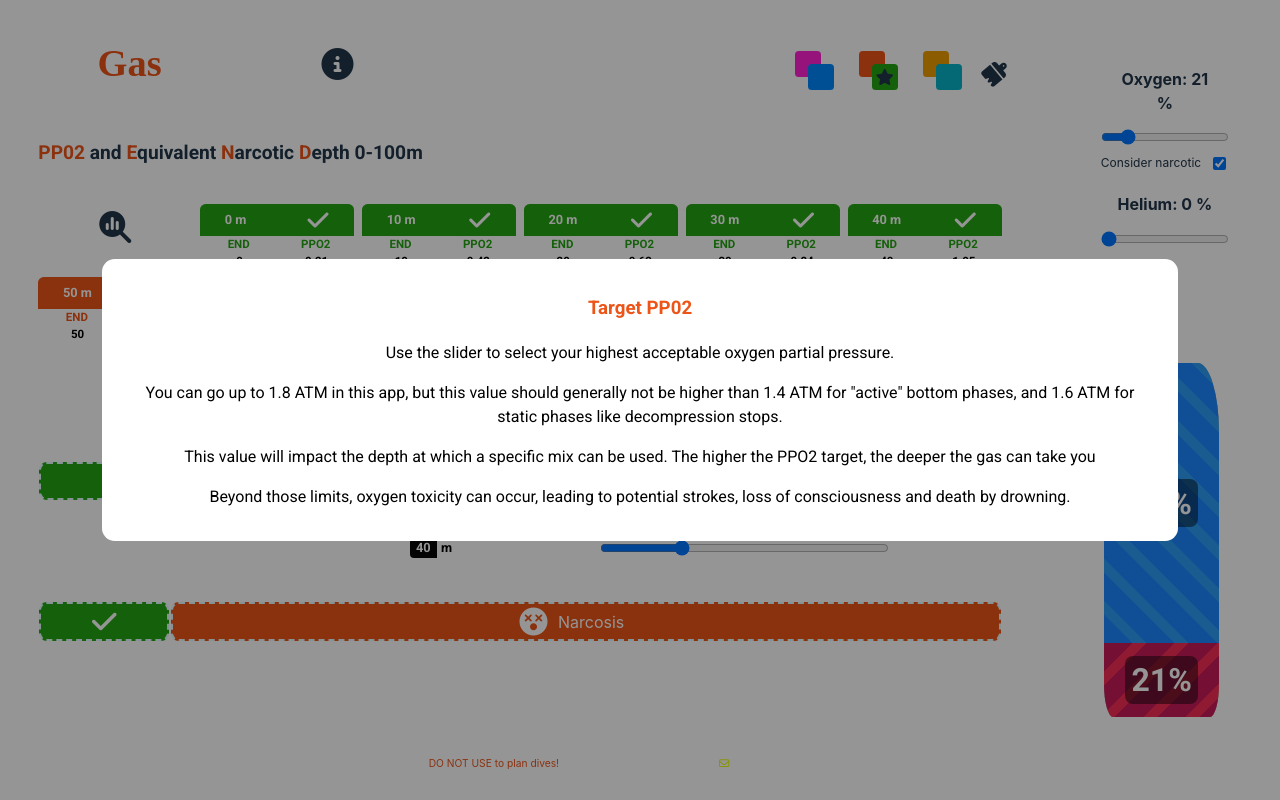
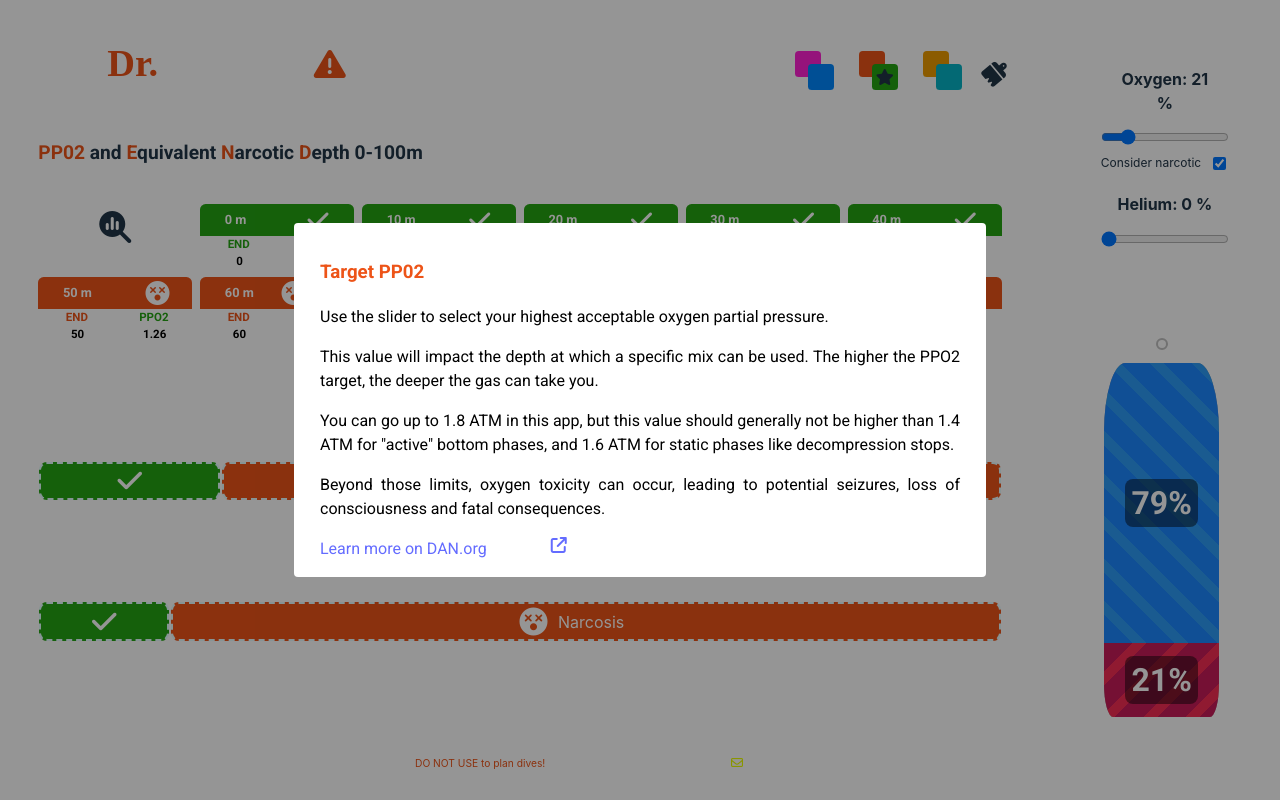
Before and after one commit to ClementBenezech/GasMixer, a React (Vite) app: page / in a window 1280 px wide. Both pictures are taken after a click on the icon 992 px from the left and 407 px from the top of the page. Built offline with nearby package versions, Linux system fonts and the light colour scheme; a web font is replaced by a local one.

Commit message:
last polish to make V1 production ready and extract some science logic out into functions

```diff
--- a/src/components/GasAnalysis/GasAnalysis.tsx
+++ b/src/components/GasAnalysis/GasAnalysis.tsx
@@ -1,7 +1,6 @@
 import { useContext } from "react";
 import SimpleBarGraph from "../SimpleBarGraph/SimpleBarGraph";
 
-import { getEquivalentNarcosisDepthForDepth } from "../utils/functions";
 import * as S from "./GasAnalysis.style";
 import { AppContext } from "../../AppContext";
 import useGasAnalysis from "./useGasAnalysis";
@@ -9,6 +8,7 @@ import useEditParametersComponentsProps from "./useEditParametersComponentsProps
 import useThemeColors from "../utils/hooks/useThemeColors";
 import ToxicityHelpMessage from "./HelpMessages/ToxicityHelpMessage";
 import NarcosisHelpMessage from "./HelpMessages/NarcosisHelpMessage";
+import { getGasAnalysisForDepth } from "./functions";
 
 const OxygenPartialPressure = () => {
   const { appData } = useContext(AppContext);
@@ -22,29 +22,18 @@ const OxygenPartialPressure = () => {
   const depthArray = [0, 10, 20, 30, 40, 50, 60, 70, 80, 90, 100];
 
   const NarcosisIcon = <i className="fa-solid fa-face-dizzy"></i>;
-
   const DeathIcon = <i className="fa-solid fa-ghost"></i>;
   const checkIcon = <i className="fa-solid fa-check"></i>;
   const magnifierIcon = <i className="fa-solid fa-magnifying-glass-chart"></i>;
 
   const RenderedPP02Array = depthArray.map((depth) => {
-    const oxygenPartialPressure =
-      Math.round(tankGases.oxygen.percentage * (depth / 10 + 1)) / 100;
-
-    const equivalentNarcoticDepth = getEquivalentNarcosisDepthForDepth(
-      depth,
-      tankGases.nitrogen.percentage,
-      tankGases.oxygen.percentage,
-      appData.appSettings.isOxygenNarcotic
-    );
-
-    //Assessing if gas is safe
-    const isPartialPressureSafe =
-      oxygenPartialPressure >= appSettings.lowestOxygenPartialPressure &&
-      oxygenPartialPressure <= appSettings.highestOxygenPartialPressure;
-    const isDepthNarcotic =
-      equivalentNarcoticDepth > appSettings.equivalentNarcoticDepth;
-    const isGasMixSafe = !isDepthNarcotic && isPartialPressureSafe;
+    const {
+      equivalentNarcoticDepth,
+      isPartialPressureSafe,
+      isDepthNarcotic,
+      isGasMixSafe,
+      oxygenPartialPressure,
+    } = getGasAnalysisForDepth({ depth, appSettings, tankGases });
 
     const CellColors = {
       PPN2: isDepthNarcotic ? dangerColor : safeColor,
@@ -121,7 +110,6 @@ const OxygenPartialPressure = () => {
           {RenderedPP02Array}
         </S.PPO2ENDTable>
       </S.PPO2ENDSection>
-      {/* <MODcomponent OxygenPercentage={oxygenPercentage} /> */}
     </>
   );
 };
--- a/src/components/GasAnalysis/HelpMessages/NarcosisHelpMessage.tsx
+++ b/src/components/GasAnalysis/HelpMessages/NarcosisHelpMessage.tsx
@@ -1,30 +1,36 @@
 import useThemeColors from "../../utils/hooks/useThemeColors";
+import { ExternalLink } from "./ToxicityHelpMessage";
 
 const NarcosisHelpMessage = () => {
   const { dangerColor } = useThemeColors();
 
   return (
-    <div>
+    <div style={{ textAlign: "justify" }}>
       <h3 style={{ color: dangerColor }}>Target END</h3>
       <p>
         Use the Slider to select your target maximum Equivalent Narcotic Depth
       </p>
       <p>
-        This Value is very specific to each diver. You should select a depth at
-        which, on air, you don't get the effects of nitrogen narcosis.
+        This Value is very specific to each diver. You should in theory select a
+        depth at which, on air, you don't get the effects of nitrogen narcosis.
       </p>
       <p>
         The higher the Equivalent Narcotic Depth, the deeper a specific mix can
-        take you safely
+        take you safely. You can add a fraction of helium, which is
+        non-narcotic, to extend your maximum depth
       </p>
       <p>
         For a specific dive at a given depth, if you accept a deeper END, then
         you can use a mix with less Helium and more Nitrogen
       </p>
       <p>
-        This app lets you choose wether or not you want to consider oxygen
-        narcotic.
+        This app gives you the freedom to choose whether or not you want to
+        consider oxygen narcotic
       </p>
+      <ExternalLink href="https://en.wikipedia.org/wiki/Equivalent_narcotic_depth">
+        <span>Learn more on Wikipedia.org</span>
+        <i className="fa-solid fa-arrow-up-right-from-square"></i>
+      </ExternalLink>
     </div>
   );
 };
--- a/src/components/GasAnalysis/HelpMessages/ToxicityHelpMessage.tsx
+++ b/src/components/GasAnalysis/HelpMessages/ToxicityHelpMessage.tsx
@@ -1,14 +1,25 @@
+import styled from "styled-components";
 import useThemeColors from "../../utils/hooks/useThemeColors";
+
+export const ExternalLink = styled.a`
+  display: flex;
+  gap: 5vw;
+  justify-content: flex-start;
+`;
 
 const ToxicityHelpMessage = () => {
   const { dangerColor } = useThemeColors();
 
   return (
-    <div>
+    <div style={{ textAlign: "justify" }}>
       <h3 style={{ color: dangerColor }}>Target PP02</h3>
       <p>
         Use the slider to select your highest acceptable oxygen partial
         pressure.
+      </p>
+      <p>
+        This value will impact the depth at which a specific mix can be used.
+        The higher the PPO2 target, the deeper the gas can take you.
       </p>
       <p>
         You can go up to 1.8 ATM in this app, but this value should generally
@@ -16,13 +27,13 @@ const ToxicityHelpMessage = () => {
         static phases like decompression stops.
       </p>
       <p>
-        This value will impact the depth at which a specific mix can be used.
-        The higher the PPO2 target, the deeper the gas can take you
+        Beyond those limits, oxygen toxicity can occur, leading to potential
+        seizures, loss of consciousness and fatal consequences.
       </p>
-      <p>
-        Beyond those limits, oxygen toxicity can occur, leading to potential
-        strokes, loss of consciousness and death by drowning.
-      </p>
+      <ExternalLink href="https://dan.org/health-medicine/health-resources/diseases-conditions/oxygen-toxicity/">
+        <span>Learn more on DAN.org</span>
+        <i className="fa-solid fa-arrow-up-right-from-square"></i>
+      </ExternalLink>
     </div>
   );
 };
--- a/src/components/GasAnalysis/functions.ts
+++ b/src/components/GasAnalysis/functions.ts
@@ -1,4 +1,7 @@
+import { AppSettings } from "../../AppContext";
+import { TankGases } from "../TankMixer/types";
 import { Theme } from "../utils/constants";
+import { getEquivalentNarcosisDepthForDepth } from "../utils/functions";
 import { Zones } from "./types";
 
 export const getPPO2ZOnes = (
@@ -55,3 +58,38 @@ export const getNarcosisZones = (
     },
   ];
 };
+
+export const getGasAnalysisForDepth = ({
+  depth,
+  appSettings,
+  tankGases,
+}: {
+  depth: number;
+  appSettings: AppSettings;
+  tankGases: TankGases;
+}) => {
+  const oxygenPartialPressure =
+    Math.round(tankGases.oxygen.percentage * (depth / 10 + 1)) / 100;
+  const equivalentNarcoticDepth = getEquivalentNarcosisDepthForDepth(
+    depth,
+    tankGases.nitrogen.percentage,
+    tankGases.oxygen.percentage,
+    appSettings.isOxygenNarcotic
+  );
+
+  //Assessing if gas is safe
+  const isPartialPressureSafe =
+    oxygenPartialPressure >= appSettings.lowestOxygenPartialPressure &&
+    oxygenPartialPressure <= appSettings.highestOxygenPartialPressure;
+  const isDepthNarcotic =
+    equivalentNarcoticDepth > appSettings.equivalentNarcoticDepth;
+  const isGasMixSafe = !isDepthNarcotic && isPartialPressureSafe;
+
+  return {
+    equivalentNarcoticDepth,
+    isPartialPressureSafe,
+    isDepthNarcotic,
+    isGasMixSafe,
+    oxygenPartialPressure,
+  };
+};
--- a/src/components/GasAnalysis/useEditParametersComponentsProps.tsx
+++ b/src/components/GasAnalysis/useEditParametersComponentsProps.tsx
@@ -20,7 +20,6 @@ const useEditParametersComponentsProps = () => {
     max: 120,
     type: "range",
     onChange: (e: React.ChangeEvent<HTMLInputElement>) => {
-      console.log(e.target.value);
       const newSettings = {
         ...appData.appSettings,
         equivalentNarcoticDepth: parseInt(e.target.value),
--- a/src/components/ModalContainer/ModalContainer.tsx
+++ b/src/components/ModalContainer/ModalContainer.tsx
@@ -18,10 +18,13 @@ const Content = styled.div`
   background: white;
   color: black;
   height: min-content;
-  width: 80vw;
+  width: 50vw;
   padding: 2vh 2vw;
   font-family: "Roboto";
-  border-radius: 1vw;
+  border-radius: 0.5vh;
+  @media only screen and (max-width: 1024px) {
+    width: 80vw;
+  }
 `;
 
 export const ModalContainer = ({
--- a/src/components/SimpleBarGraph/SimpleBarGraph.tsx
+++ b/src/components/SimpleBarGraph/SimpleBarGraph.tsx
@@ -12,9 +12,15 @@ const SimpleBarGraph = ({
   HelpMessage,
   ...restProps
 }: SimpleBarGraphProps) => {
+  const xAxisBoundaries = {
+    min: 0,
+    max: 300,
+    unit: "m",
+  };
   const RenderedBars = zones.map((zone) => {
     const barWidth = zone.end - zone.start;
-    const shouldBarBeDisplayed = zone.end > 0 && zone.start < 300;
+    const shouldBarBeDisplayed =
+      zone.end > 0 && zone.start < xAxisBoundaries.max;
     const lowestBarWidthToShowIcon = 20;
     const lowestBarWidthToShowLabel = 100;
     return shouldBarBeDisplayed ? (
@@ -62,8 +68,8 @@ const SimpleBarGraph = ({
           ></i>
         </S.BarChartTitle>
         <S.ScaleContainer>
-          <div>0 m</div>
-          <div>300 m</div>
+          <div>{`${xAxisBoundaries.min} ${xAxisBoundaries.unit}`}</div>
+          <div>{`${xAxisBoundaries.max} ${xAxisBoundaries.unit}`}</div>
         </S.ScaleContainer>
         <S.BarChartBarContainer>{RenderedBars}</S.BarChartBarContainer>
       </S.BarChartContainer>
--- a/src/components/TankMixer/HelpMessages/GlobalHelpMessage.tsx
+++ b/src/components/TankMixer/HelpMessages/GlobalHelpMessage.tsx
@@ -5,9 +5,13 @@ const GlobalHelpMessage = () => {
 
   return (
     <div style={{ textAlign: "justify" }}>
-      <h3 style={{ color: dangerColor }}>GasScanner</h3>
+      <h3 style={{ color: dangerColor }}>
+        <i className="fa-solid fa-circle-exclamation"></i>
+        {"  "}Disclaimer
+      </h3>
       <p style={{ color: dangerColor }}>
-        Disclaimer: I am not a tech diver. I'm just a recreational divemaster.
+        I am not a tech diver (also just to clear any ambiguities: NOT a
+        doctor). I'm just a recreational divemaster with limited experience.
         Therefore, and also because I'm only human, this app may contain errors.
         It's meant as an educational tool to demonstrate some of the concepts
         behind gas blending. DO NOT use it for real life dive planning.
@@ -25,7 +29,7 @@ const GlobalHelpMessage = () => {
       <p>
         You can also alter the maximum oxygen partial pressure you accept
         (default being 1.4 ATM), and your own target Equivalent Narcotic Depth.
-        Play around. Find your gas.
+        Enjoy :)
       </p>
     </div>
   );
--- a/src/components/TankMixer/TankMixer.style.tsx
+++ b/src/components/TankMixer/TankMixer.style.tsx
@@ -139,6 +139,10 @@ export const Disclaimer = styled.div<{ color?: string }>`
   }
   & > a {
     color: #eaff00;
+    & > i {
+      font-size: 1.5vh;
+      margin-left: 2vw;
+    }
   }
 `;
 
--- a/src/components/TankMixer/TankMixer.tsx
+++ b/src/components/TankMixer/TankMixer.tsx
@@ -99,7 +99,6 @@ const TankMixer = () => {
                       ...appData.appSettings,
                       isOxygenNarcotic: e.currentTarget.checked,
                     };
-                    console.log(newSettings);
                     const newContext = { ...appData, appSettings: newSettings };
                     setAppData(newContext);
                   }}
@@ -119,14 +118,15 @@ const TankMixer = () => {
         <S.TitleAndThemeContainer>
           <S.AppTitleContainer>
             <S.AppTitle color="White">
-              <i className="fa-solid fa-screwdriver-wrench"></i>
+              <i className="fa-solid fa-flask-vial"></i>
             </S.AppTitle>
             <S.AppTitle
               color={themes[appData.appSettings.theme].dangerColor}
-            >{`Gas`}</S.AppTitle>
-            <S.AppTitle color="White">{`Scanner`}</S.AppTitle>
+            >{`Dr.`}</S.AppTitle>
+            <S.AppTitle color="White">{`Blender`}</S.AppTitle>
             <i
-              className="fa-solid fa-circle-info"
+              style={{ color: themes[appData.appSettings.theme].dangerColor }}
+              className="fa-solid fa-warning"
               onClick={toggleModalVisible}
             ></i>
           </S.AppTitleContainer>
--- a/src/components/TankMixer/useSlider.tsx
+++ b/src/components/TankMixer/useSlider.tsx
@@ -20,8 +20,6 @@ export const useSlider = ({
   const [state, setState] = useState(defaultState);
   const handlechange = (e: React.ChangeEvent<HTMLInputElement>) => {
     if (e.target && e.target.value) {
-      console.log("setting level", e.target.value);
-      //setslide(e.target.value);
       setState(parseInt(e.target.value));
     }
   };
--- a/src/components/utils/functions.ts
+++ b/src/components/utils/functions.ts
@@ -62,7 +62,6 @@ export const getTankGases = ({
   nitrogen: number;
   helium: number;
 }) => {
-  console.log(oxygen);
   return {
     nitrogen: {
       percentage: nitrogen,
```
